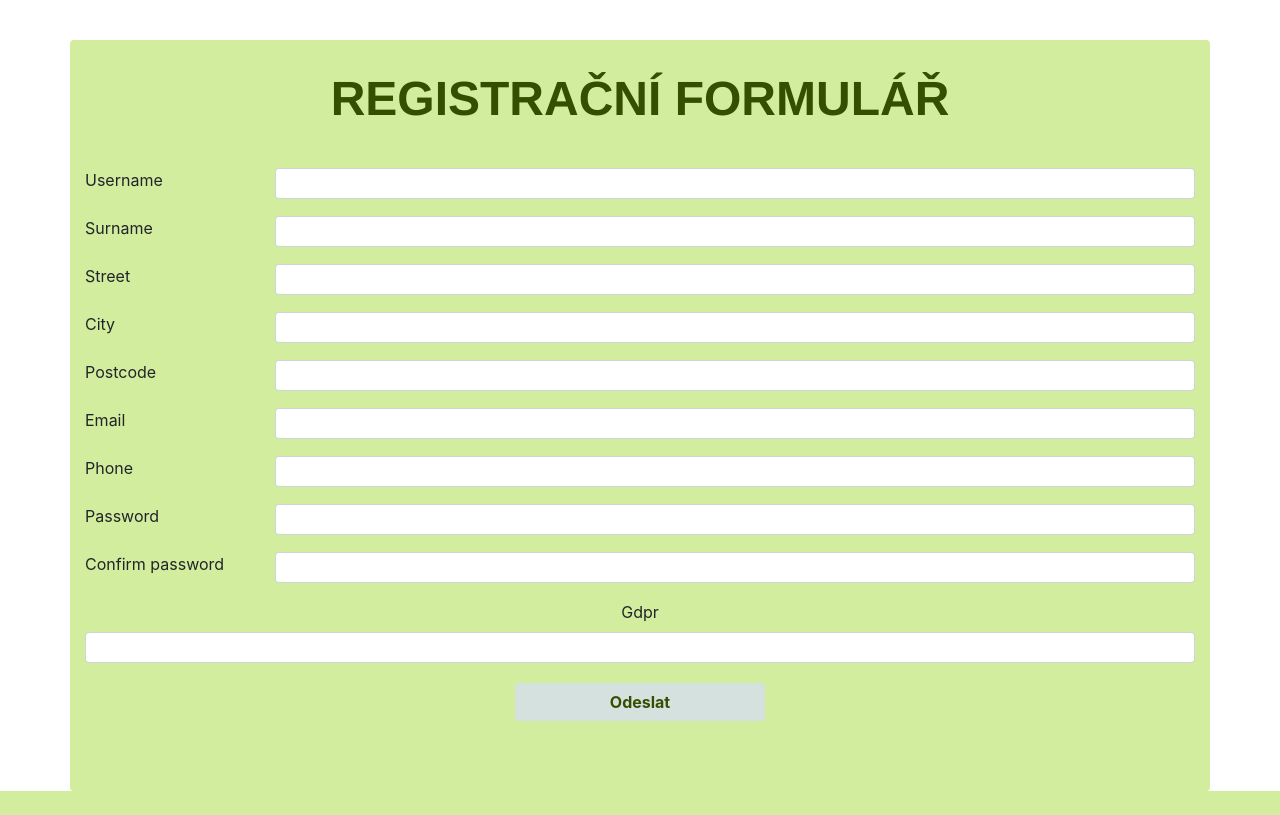
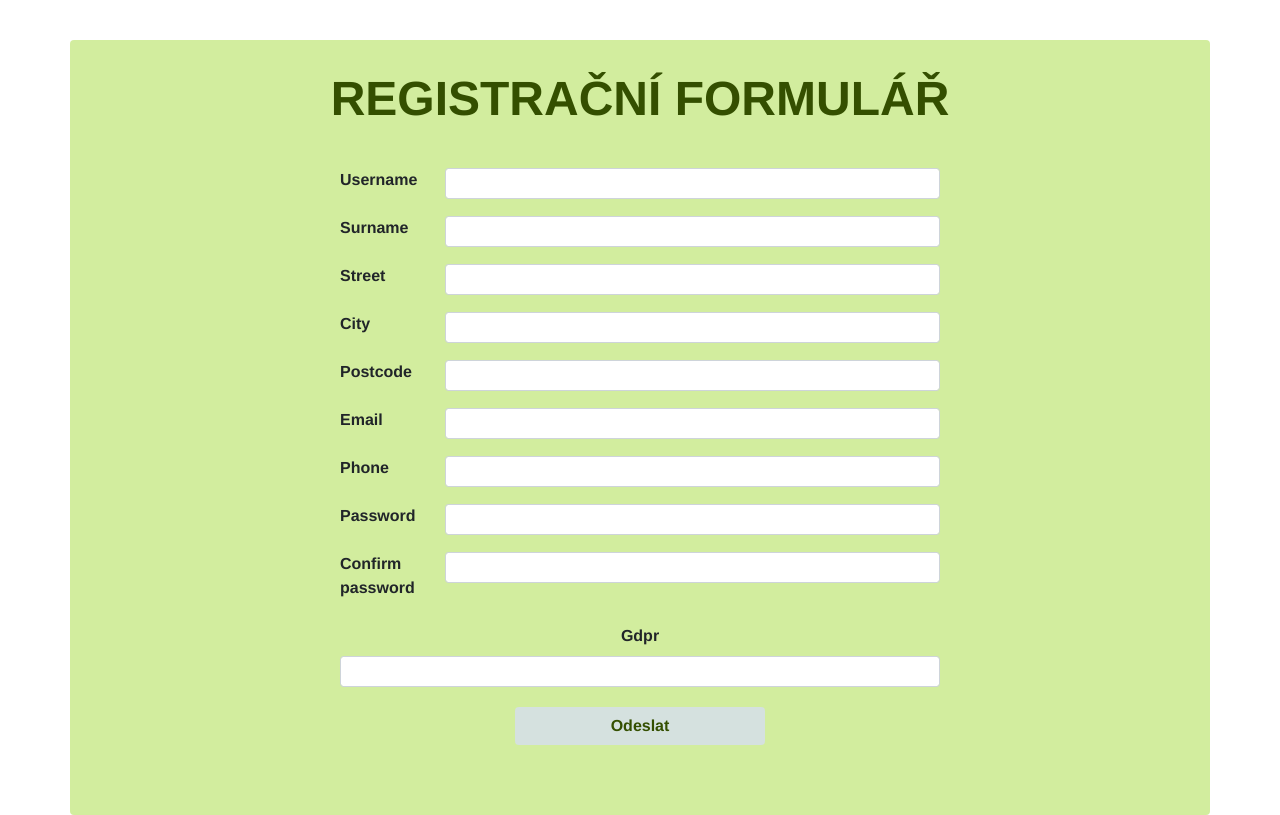
Before and after one commit to ifischerova/bezcisobe, a Flask app: template templates/registrace.html in a window 1280 px wide. Shown: the part 92-907 px from the top of the page. Before the commit the page ends 883 px from the top, so only its background shows below. Run offline with Flask 2, Linux system fonts and the light colour scheme; the template is opened without the code that fills it: most values are stand-ins (such as "Sample title", 1, 10 or a date in 2020); form fields are guessed from the names that the template uses; parts of the project's set-up code (start-up, migrations or seed data) failed here and were passed over; some libraries are stand-ins or nearby versions.

Commit message:
added <div class="formular">

```diff
--- a/templates/registrace.html
+++ b/templates/registrace.html
@@ -3,6 +3,7 @@
 {% block title %}REGISTRAČNÍ FORMULÁŘ{% endblock %}
 {% block body %}
 
+<div class="formular">
 <form method="POST" action="{{ url_for('registrace_bp.add_new') }}">
   {{form.csrf_token}}
 
@@ -31,4 +32,5 @@
     </p>
   </div>
 </form>
+</div>
 {% endblock %}
```
